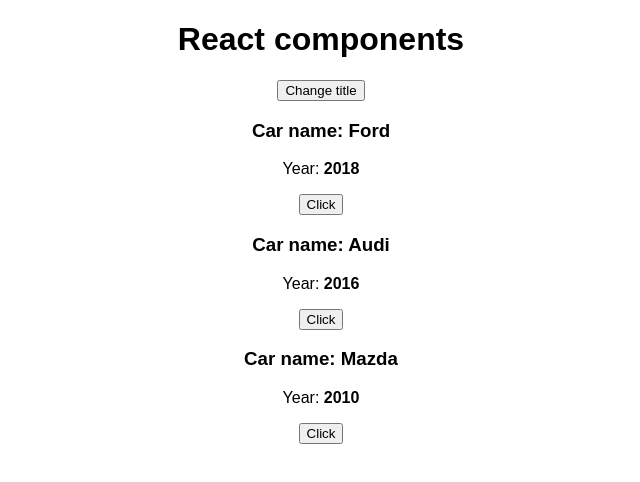
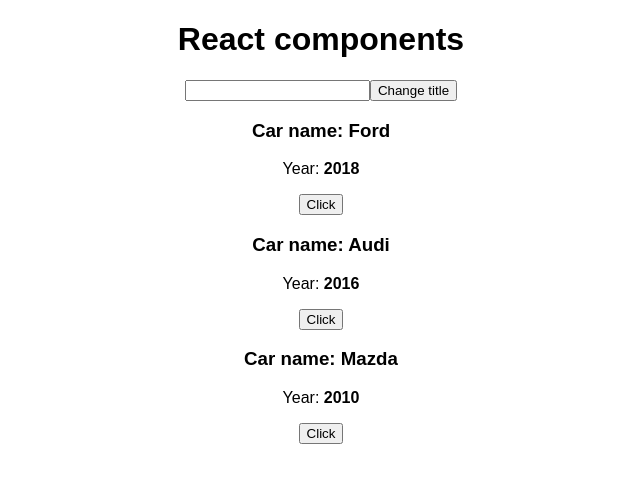
Before and after one commit to angeliquesy/quiz-firebase, a React (Create React App) app: page / in a window 1280 px wide. Shown: the top 482 px of the page, without its empty margins (319-959 px from the left). Built offline with nearby package versions, Linux system fonts and the light colour scheme.

Commit message:
input onchange event

```diff
--- a/src/App.js
+++ b/src/App.js
@@ -30,6 +30,12 @@
     // this.state.pageTitle = 'Changed!' не сработает
   }
 
+  handleInput = (event) => {
+    this.setState({
+      pageTitle: event.target.value
+    })
+  }
+
   render() {
     const divStyle = {
       textAlign: 'center',
@@ -40,6 +46,8 @@
     return (
       <div className='App' style={divStyle}>
         <h1>{this.state.pageTitle}</h1>
+
+        <input type="text" onChange={this.handleInput} />
 
         <button onClick={this.changeTitleHandler.bind(this, 'Changed!')}>
           Change title
```
